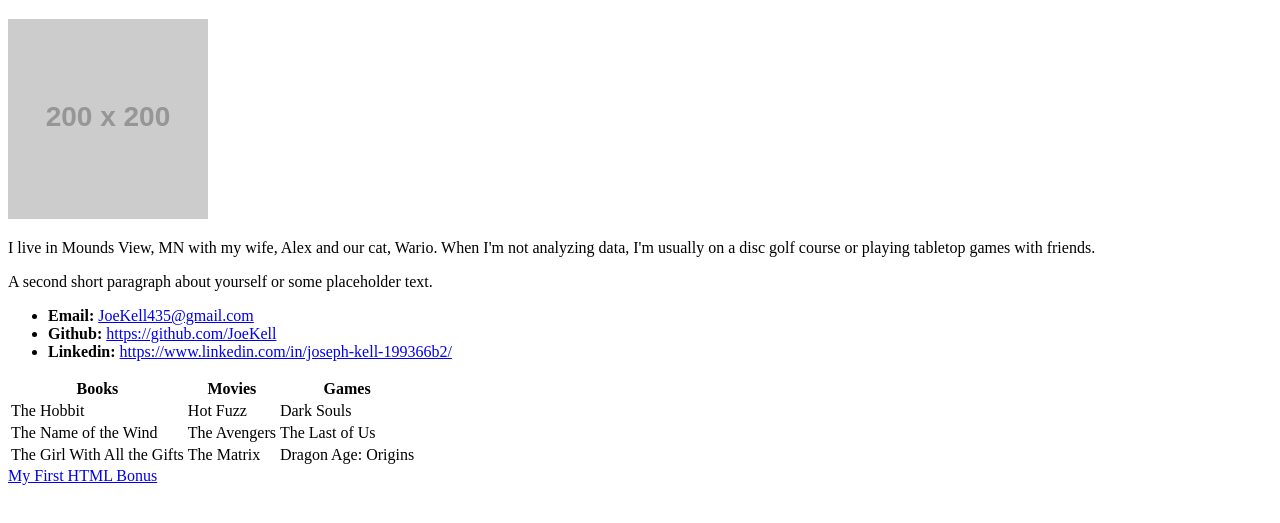
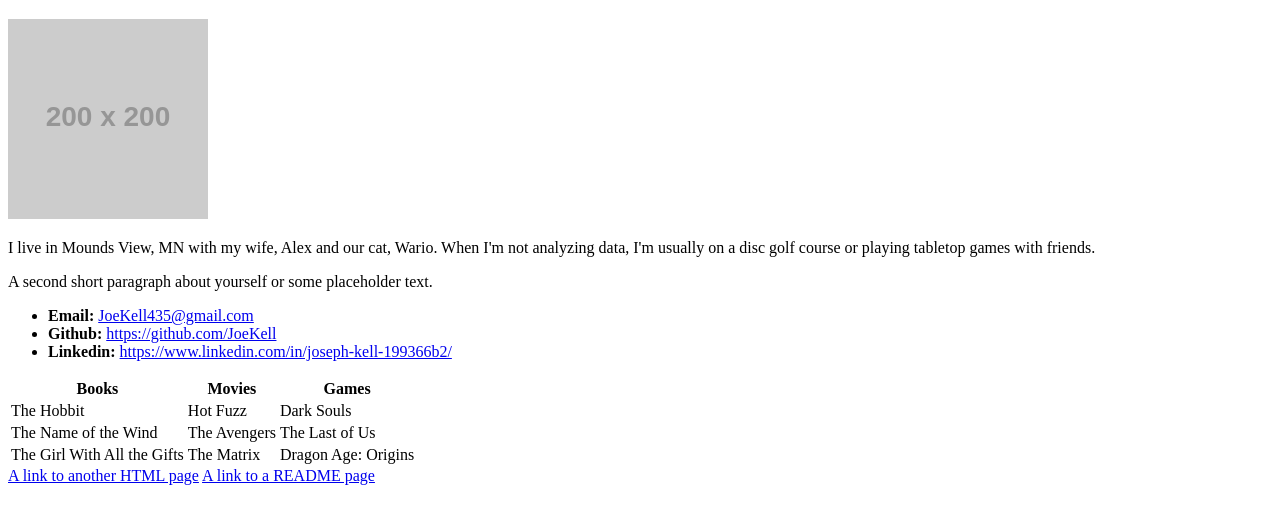
Before and after one commit to JoeKell/JoeKell.github.io, a plain HTML site: page index.html in a window 1280 px wide. Shown: the part 61-584 px from the top of the page. Drawn offline with Linux system fonts and the light colour scheme; placeholder pictures from the web are drawn by us.

Commit message:
Linking to other pages.

```diff
--- a/index.html
+++ b/index.html
@@ -51,7 +51,8 @@
   </table>
 
   <!-- Bonus link to last class page -->
-  <a href="../../../../1/Activities/04-Stu_MyFirst_HTML/Solved/my-first-bonus.html">My First HTML Bonus</a>
+  <a href="../probable-eureka/index.html">A link to another HTML page</a>
+  <a href="../Test-Sine-Cosine/index.html">A link to a README page</a>
 
 </body>
 
```
